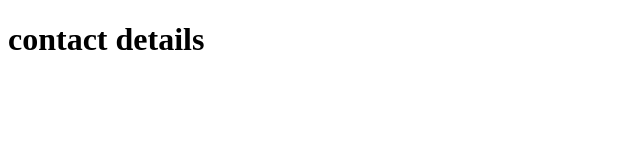
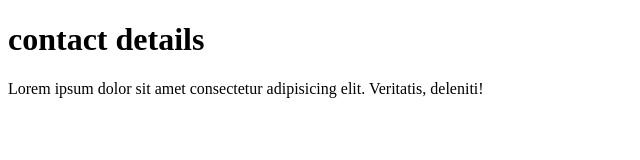
Before and after one commit to Antarias92/first_repo, a plain HTML site: page contact.html in a window 1280 px wide. Shown: the whole page, without its empty margins (0-640 px from the left). Drawn offline with Linux system fonts and the light colour scheme.

Commit message:
added new content

```diff
--- a/contact.html
+++ b/contact.html
@@ -7,5 +7,6 @@
 </head>
 <body>
     <h1>contact details</h1>
+    <p>Lorem ipsum dolor sit amet consectetur adipisicing elit. Veritatis, deleniti!</p>
 </body>
 </html>
```
